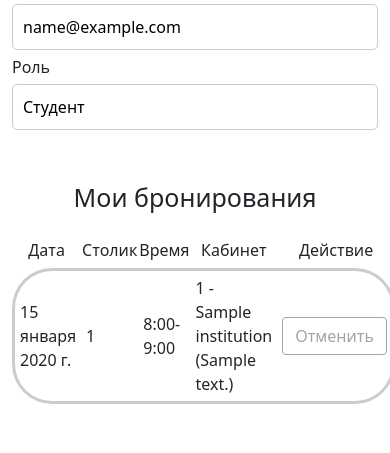
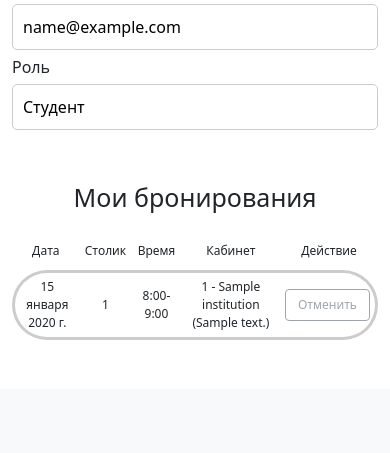
Before and after one commit to tr0ublekat/CoworkingDJANGO, a Django app: page /user/profile/ in a window 390 px wide. Shown: the part 580-1033 px from the top of the page. After the commit the page ends 920 px from the top, so only its background shows below. Run offline with Django 4.2, Linux system fonts and the light colour scheme; a user stored in the database is signed in; tables that the repository leaves empty hold one stand-in row (values such as "Sample post").

Commit message:
profile for mobile patch

```diff
--- a/static/css/style-v2.css
+++ b/static/css/style-v2.css
@@ -231,10 +231,12 @@ input:checked+.slider:before {
     justify-content: space-between;
 }
 
-* {
-    box-sizing: border-box;
+td, th {
+    padding: 10px; /* Добавьте отступы для удобства */
+    text-align: center; /* Центрируйте текст */
+    word-wrap: break-word; /* Перенос длинных слов */
+    overflow-wrap: break-word; /* Поддержка разных браузеров */
 }
-
 
 @media (max-width: 768px) {
     #map {
@@ -275,4 +277,63 @@ input:checked+.slider:before {
         width: 100% !important;
         margin-bottom: 20px !important;
     }
+
+    td, th {
+        font-size: 12px; /* Уменьшите размер шрифта */
+        padding: 5px; /* Уменьшите отступы */
+    }
+
+    .profile_container .btn {
+        font-size: 12px !important; /* Используйте !important, если необходимо */
+    }
 }
+
+@media (max-width: 320px) {
+    #map {
+        height: 300px !important;
+    }
+
+    .room-container {
+        height: 220px !important;
+    }
+
+    .table-button {
+        font-size: 120% !important; /* Уменьшите размер кнопок */
+    }
+
+    .table-button .icon {
+        font-size: 150% !important; /* Уменьшите размер иконок для кнопок */
+    }
+
+    .my-8-style {
+        font-size: 230% !important; /* Увеличьте размер для мобильных */
+    }
+
+    .dop {
+        font-size: 150% !important;
+    }
+
+    .form_1 {
+        width: 60% !important;
+    }
+
+    .profile_container {
+        flex-direction: column !important;
+        align-items: center !important;
+    }
+
+    .profile_container > div {
+        margin-right: 0 !important;
+        width: 100% !important;
+        margin-bottom: 20px !important;
+    }
+
+    td, th {
+        font-size: 10px; /* Уменьшите размер шрифта */
+        padding: 2px; /* Уменьшите отступы */
+    }
+
+    .profile_container .btn {
+        font-size: 8px !important; /* Используйте !important, если необходимо */
+    }
+}
--- a/templates/user/profile.html
+++ b/templates/user/profile.html
@@ -74,9 +74,9 @@
                                 <form action="remove-book/" method="post">
                                     {% csrf_token %}
                                 <!-- <td style="border: 3px solid; border-color: #ccc; padding: 10px; border-right: none; border-radius: 40px 0 0 40px;">{{item.id}}</td> -->
-                                <td style="border: 3px solid; border-color: #ccc; padding: 5px; border-right: none;  border-radius: 40px 0 0 40px;">{{ item.date }}</td>
-                                <td style="border: 3px solid; border-color: #ccc; padding: 5px; border-right: none; border-left: none;">{{ item.place }}</td>
-                                <td style="border: 3px solid; border-color: #ccc; padding: 5px; border-right: none; border-left: none;">
+                                <td style="border: 3px solid; border-color: #ccc;  border-right: none;  border-radius: 40px 0 0 40px;">{{ item.date }}</td>
+                                <td style="border: 3px solid; border-color: #ccc; border-right: none; border-left: none;">{{ item.place }}</td>
+                                <td style="border: 3px solid; border-color: #ccc;  border-right: none; border-left: none;">
                                     {% if item.time == 1 %}
                                     8:00-9:00
                                     {% elif item.time == 2 %}
@@ -99,10 +99,10 @@
                                     17:00-18:00
                                     {% endif %}</td>
 
-                                    <td style="border: 3px solid; border-color: #ccc; padding: 5px; border-right: none; border-left: none;">{{item.room}}</td>
+                                    <td style="border: 3px solid; border-color: #ccc;  border-right: none; border-left: none;">{{item.room}}</td>
 
                                     <input id="pk" type="hidden" name="pk" value="{{ item.id }}">
-                                    <td style="border: 3px solid; border-color: #ccc; padding: 5px;border-left: none; border-radius: 0 40px 40px 0;">
+                                    <td style="border: 3px solid; border-color: #ccc; border-left: none; border-radius: 0 40px 40px 0;">
                                         {% if item.date > now_date %}
                                             <input class="btn btn-outline-danger" type="submit" value="Отменить" >
                                         {% elif item.date == now_date and item.time > now_hour|add:"-7" %}
```
